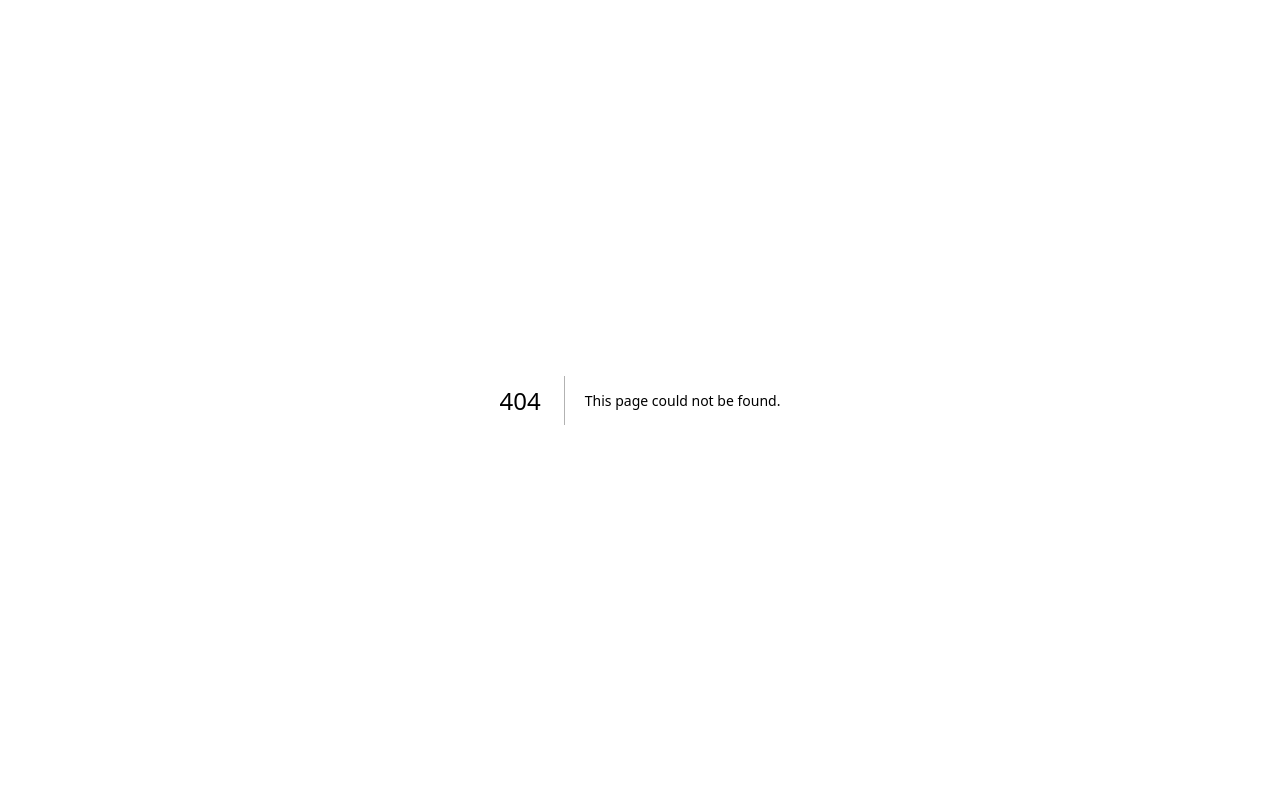
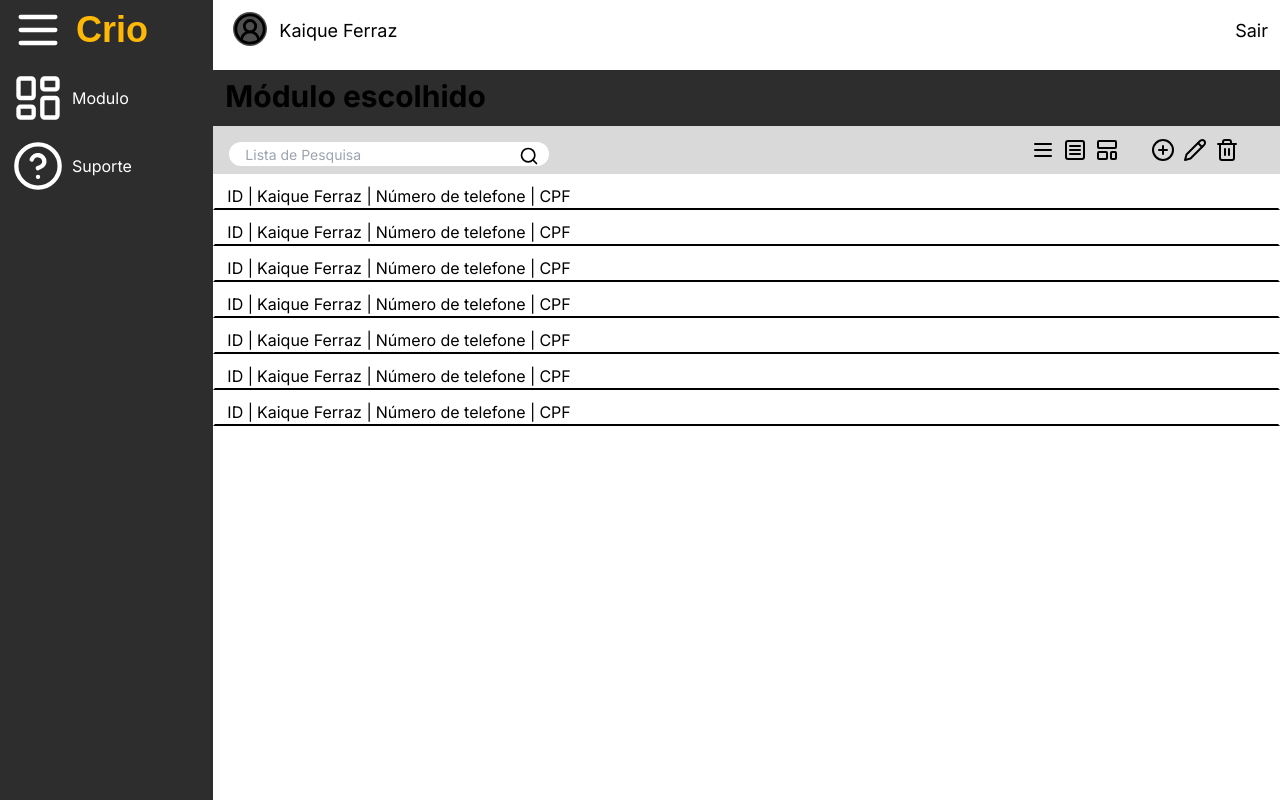
Before and after one commit to ferfavaro/pbl_fiap_erp, a Next.js app: page /listPage in a window 1280 px wide. Before the commit this address had no page. Built offline with nearby package versions, Linux system fonts and the light colour scheme.

Commit message:
feat: finished list Page

```diff
--- /dev/null
+++ b/src/app/components/listPage/listPage.tsx
@@ -0,0 +1,80 @@
+import { LayoutTemplateIcon, MenuIcon, MenuSquareIcon, PencilIcon, PlusCircleIcon, SearchIcon, Trash2Icon } from "lucide-react";
+
+
+export default function ListPage() {
+  return (
+    <div className=" flex flex-col w-6/6  ">
+      <div className="flex flex-col bg-asideBgColor w-full h-14 p-2 pl-3">
+        <h3 className="text-3xl font-bold">Módulo escolhido</h3>
+      </div>
+
+      <div className="flex flex-row w-full bg-mainPageBgColor h-12 p-4">
+        <input
+          className=" pl-4 relative rounded-xl w-80 h-6 text-black text-sm"
+          type="search"
+          name="Lista de pesquisa"
+          placeholder="Lista de Pesquisa"
+        ></input>
+        <SearchIcon className=" ml-72 absolute text-black pt-1 " size={24} />
+
+        <div className="flex flex-row justify-end items-center w-4/6 gap-2">
+          <MenuIcon className="text-black" />
+          <MenuSquareIcon className="text-black" />
+          <LayoutTemplateIcon className="text-black mr-6" />
+          <PlusCircleIcon className="text-black" />
+          <PencilIcon className="text-black" />
+          <Trash2Icon className="text-black" />
+        </div>
+      </div>
+
+      <div className="flex flex-row border-2 border-white border-b-black pl-2 mt-2">
+        <span className="text-base text-black pl-1 "> ID |</span>
+        <span className="text-base text-black pl-1">Kaique Ferraz |</span>
+        <span className="text-base text-black pl-1">Número de telefone |</span>
+        <span className="text-base text-black pl-1"> CPF </span>
+      </div>
+
+      <div className="flex flex-row border-2 border-white border-b-black pl-2 mt-2">
+        <span className="text-base text-black pl-1 "> ID |</span>
+        <span className="text-base text-black pl-1">Kaique Ferraz |</span>
+        <span className="text-base text-black pl-1">Número de telefone |</span>
+        <span className="text-base text-black pl-1"> CPF </span>
+      </div>
+
+      <div className="flex flex-row border-2 border-white border-b-black pl-2 mt-2">
+        <span className="text-base text-black pl-1 "> ID |</span>
+        <span className="text-base text-black pl-1">Kaique Ferraz |</span>
+        <span className="text-base text-black pl-1">Número de telefone |</span>
+        <span className="text-base text-black pl-1"> CPF </span>
+      </div>
+
+      <div className="flex flex-row border-2 border-white border-b-black pl-2 mt-2">
+        <span className="text-base text-black pl-1 "> ID |</span>
+        <span className="text-base text-black pl-1">Kaique Ferraz |</span>
+        <span className="text-base text-black pl-1">Número de telefone |</span>
+        <span className="text-base text-black pl-1"> CPF </span>
+      </div>
+
+      <div className="flex flex-row border-2 border-white border-b-black pl-2 mt-2">
+        <span className="text-base text-black pl-1 "> ID |</span>
+        <span className="text-base text-black pl-1">Kaique Ferraz |</span>
+        <span className="text-base text-black pl-1">Número de telefone |</span>
+        <span className="text-base text-black pl-1"> CPF </span>
+      </div>
+
+      <div className="flex flex-row border-2 border-white border-b-black pl-2 mt-2">
+        <span className="text-base text-black pl-1 "> ID |</span>
+        <span className="text-base text-black pl-1">Kaique Ferraz |</span>
+        <span className="text-base text-black pl-1">Número de telefone |</span>
+        <span className="text-base text-black pl-1"> CPF </span>
+      </div>
+
+      <div className="flex flex-row border-2 border-white border-b-black pl-2 mt-2">
+        <span className="text-base text-black pl-1 "> ID |</span>
+        <span className="text-base text-black pl-1">Kaique Ferraz |</span>
+        <span className="text-base text-black pl-1">Número de telefone |</span>
+        <span className="text-base text-black pl-1"> CPF </span>
+      </div>
+    </div>
+  );
+}
--- /dev/null
+++ b/src/app/components/suportContent/suport.tsx
@@ -0,0 +1,28 @@
+export default function SupportContent() {
+  return (
+    <div className="flex  h-4/6 w-6/6 justify-center mt-16">
+      <div className=" flex flex-col w-5/12 bg-white items-center mt-10 p-8 rounded-md">
+        <span className=" flex text-black font-semibold text-3xl text-center w-64">
+          {" "}
+          Favor escolher a melhor opção de contato
+        </span>
+
+        <div className="flex  mt-24 flex-col items-end">
+          <button
+            className="bg-buttonFormColor transition duration-600 ease-out hover:opacity-75 mb-4 text-WhiteTextColor font-bold py-2 px-4  w-80 h-16   text-xl rounded-lg "
+            type="button"
+          >
+            E-mail
+          </button>
+
+          <button
+            className="bg-buttonFormColor transition duration-600 ease-out hover:opacity-75  text-WhiteTextColor font-bold py-2 px-4 w-80 h-16  text-xl rounded-lg "
+            type="button"
+          >
+            Whatsapp
+          </button>
+        </div>
+      </div>
+    </div>
+  );
+}
--- /dev/null
+++ b/src/app/listPage/page.tsx
@@ -0,0 +1,20 @@
+import AsideMainPage from "../components/asidemainPage/asideMainPage";
+import ListPage from "../components/listPage/listPage";
+import NavBar from "../components/nav/navBar";
+
+export default function supportPage() {
+  return (
+    <div className="flex flex-col   h-screen  w-screen  ">
+      <div className="flex flex-1">
+        <AsideMainPage />
+
+        <main className="flex-1  h-screen w-screen  bg-bgCardModules ">
+          <NavBar />
+
+      <ListPage/>
+
+        </main>
+      </div>
+    </div>
+  );
+}
--- a/src/app/support/page.tsx
+++ /dev/null
@@ -1,41 +0,0 @@
-import AsideMainPage from "../components/asidemainPage/asideMainPage";
-import NavBar from "../components/nav/navBar";
-
-export default function supportPage() {
-  return (
-    <div className="flex flex-col   h-screen  w-screen  ">
-      <div className="flex flex-1">
-        <AsideMainPage />
-
-        <main className="flex-1  h-screen w-screen  bg-mainPageBgColor ">
-          <NavBar />
-
-          <div className="flex  h-4/6 w-6/6 justify-center mt-16">
-            <div className=" flex flex-col w-5/12 bg-white items-center mt-10 p-8 rounded-md">
-              <span className=" flex text-black font-semibold text-3xl text-center w-64">
-                {" "}
-                Favor escolher a melhor opção de contato
-              </span>
-
-              <div className="flex  mt-24 flex-col items-end">
-                <button
-                  className="bg-buttonFormColor transition duration-600 ease-out hover:opacity-75 mb-4 text-WhiteTextColor font-bold py-2 px-4  w-80 h-16   text-xl rounded-lg "
-                  type="button"
-                >
-                  E-mail
-                </button>
-
-                <button
-                  className="bg-buttonFormColor transition duration-600 ease-out hover:opacity-75  text-WhiteTextColor font-bold py-2 px-4 w-80 h-16  text-xl rounded-lg "
-                  type="button"
-                >
-                  Whatsapp
-                </button>
-              </div>
-            </div>
-          </div>
-        </main>
-      </div>
-    </div>
-  );
-}
--- /dev/null
+++ b/src/app/supportPage/page.tsx
@@ -0,0 +1,18 @@
+import AsideMainPage from "../components/asidemainPage/asideMainPage";
+import NavBar from "../components/nav/navBar";
+import SupportContent from "../components/suportContent/suport";
+
+export default function supportPage() {
+  return (
+    <div className="flex flex-col   h-screen  w-screen  ">
+      <div className="flex flex-1">
+        <AsideMainPage />
+
+        <main className="flex-1  h-screen w-screen  bg-mainPageBgColor ">
+          <NavBar />
+          <SupportContent />
+        </main>
+      </div>
+    </div>
+  );
+}
```
